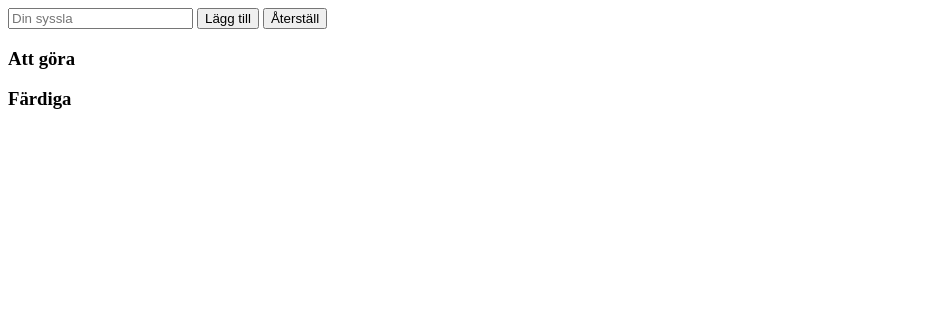
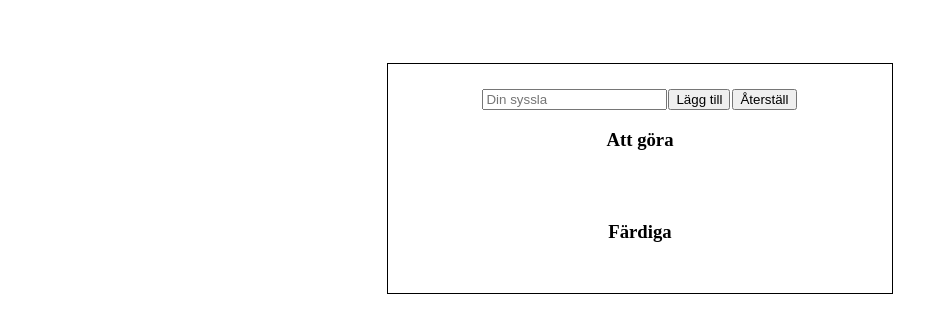
Before and after one commit to JesperHagman/To-do-List, a plain HTML site: page Index.html in a window 1280 px wide. Shown: the whole page, without its empty margins (0-948 px from the left). Drawn offline with Linux system fonts and the light colour scheme.

Commit message:
adding css

```diff
--- a/CSS/style.css
+++ b/CSS/style.css
@@ -0,0 +1,23 @@
+.section1,
+.section2,
+.section3,
+#error-message,
+h3{
+    display: flex;
+    justify-content: center;
+    align-items: center;
+}
+.container {
+    margin: 5% 30%;
+    border: 1px solid black;
+}
+#error-message {
+    background-color: red;
+    opacity: 0.7;
+    margin: 0 35%;
+    margin-top: 5%;
+    font-weight: bold;
+}
+button {
+   margin: 0 1px;
+}
--- a/Index.html
+++ b/Index.html
@@ -3,6 +3,7 @@
     <meta charset="UTF-8">
     <meta name="viewport" content="width=device-width, initial-scale=1.0">
     <title>To-do list</title>
+    <link rel="stylesheet" href="CSS/style.css">
 </head>
 
 
@@ -17,13 +18,13 @@
                 <button id="clear">Återställ</button>
         </div>
 
+        <h3>Att göra</h3>
         <div class="section2">
-            <h3>Att göra</h3>
             <ul id="incomplete-tasks"></ul>
         </div>
 
+        <h3>Färdiga</h3>
         <div class="section3">
-            <h3>Färdiga</h3>
             <ul id="completed-tasks"></ul>
         </div>
 
```
